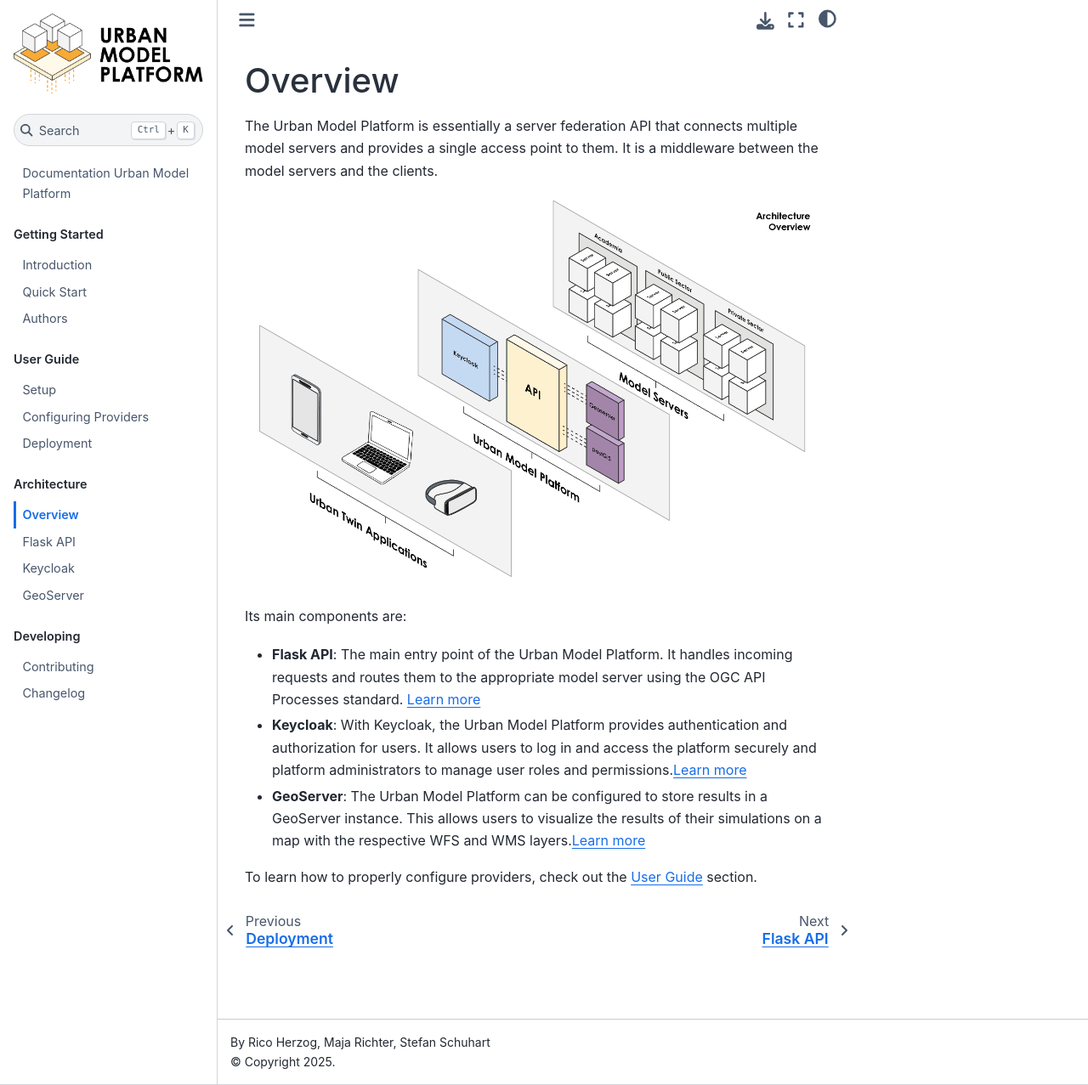
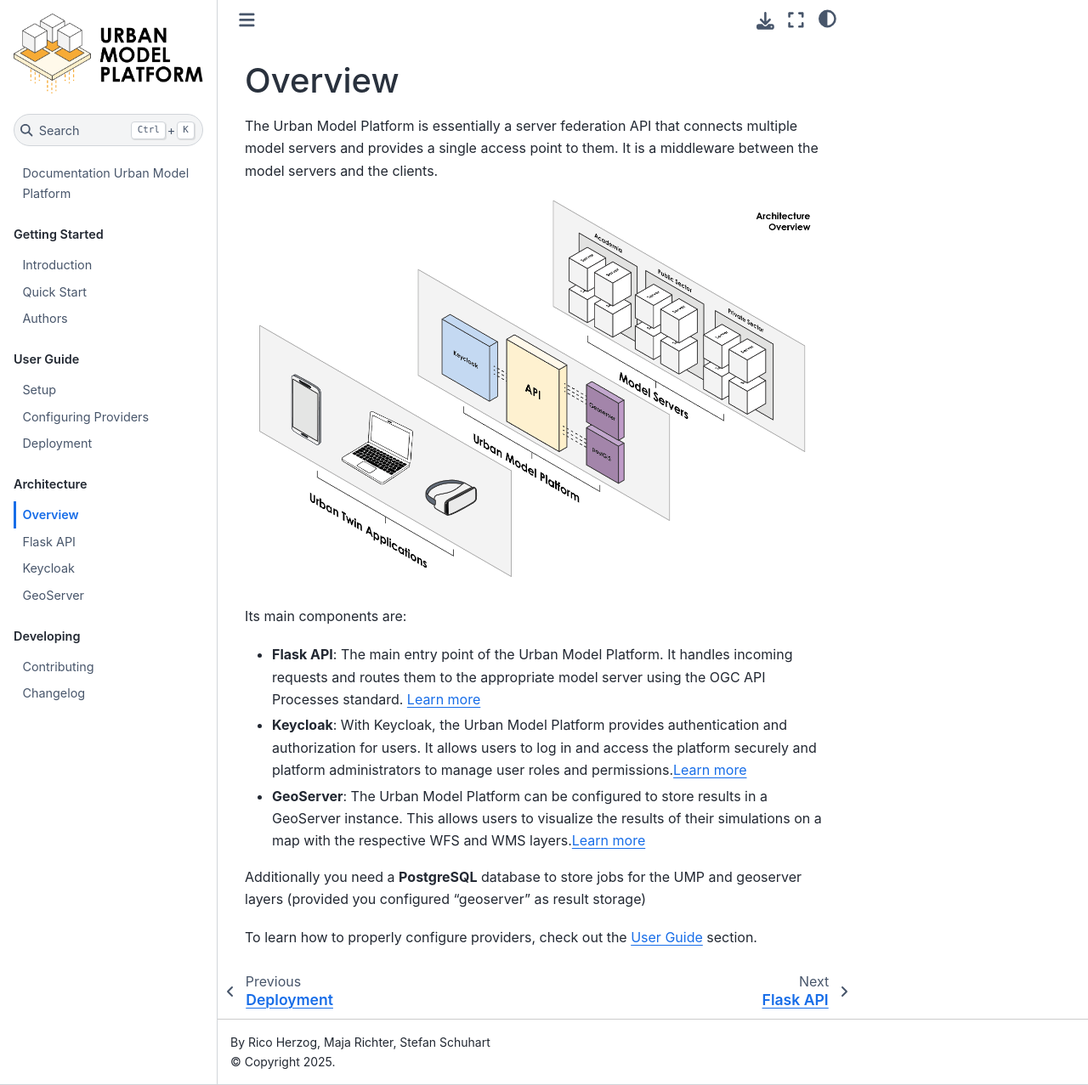
Before and after one commit to citysciencelab/urban-model-platform, a Jupyter Book: the page built from docs/content/03-architecture/overview.md, in a window 1280 px wide and 1277 px high. Shown: the whole window at 85% size. Built offline with Jupyter Book 1.0.4 settings and Sphinx 7.4.7 and the Sphinx Book theme 1.1.4, drawn with Linux system fonts in a browser that asks for light colours; pages that are not in the unit, such as notebooks, are missing from menus.

Commit message:
added postgres component

```diff
--- a/docs/content/03-architecture/overview.md
+++ b/docs/content/03-architecture/overview.md
@@ -11,5 +11,6 @@
 - **Keycloak**: With Keycloak, the Urban Model Platform provides authentication and authorization for users. It allows users to log in and access the platform securely and platform administrators to manage user roles and permissions.[Learn more](Keycloak)
 - **GeoServer**: The Urban Model Platform can be configured to store results in a GeoServer instance. This allows users to visualize the results of their simulations on a map with the respective WFS and WMS layers.[Learn more](GeoServer)
 
+Additionally you need a **PostgreSQL** database to store jobs for the UMP and geoserver layers (provided you configured "geoserver" as result storage)
 
 To learn how to properly configure providers, check out the [User Guide](providers) section.
```
